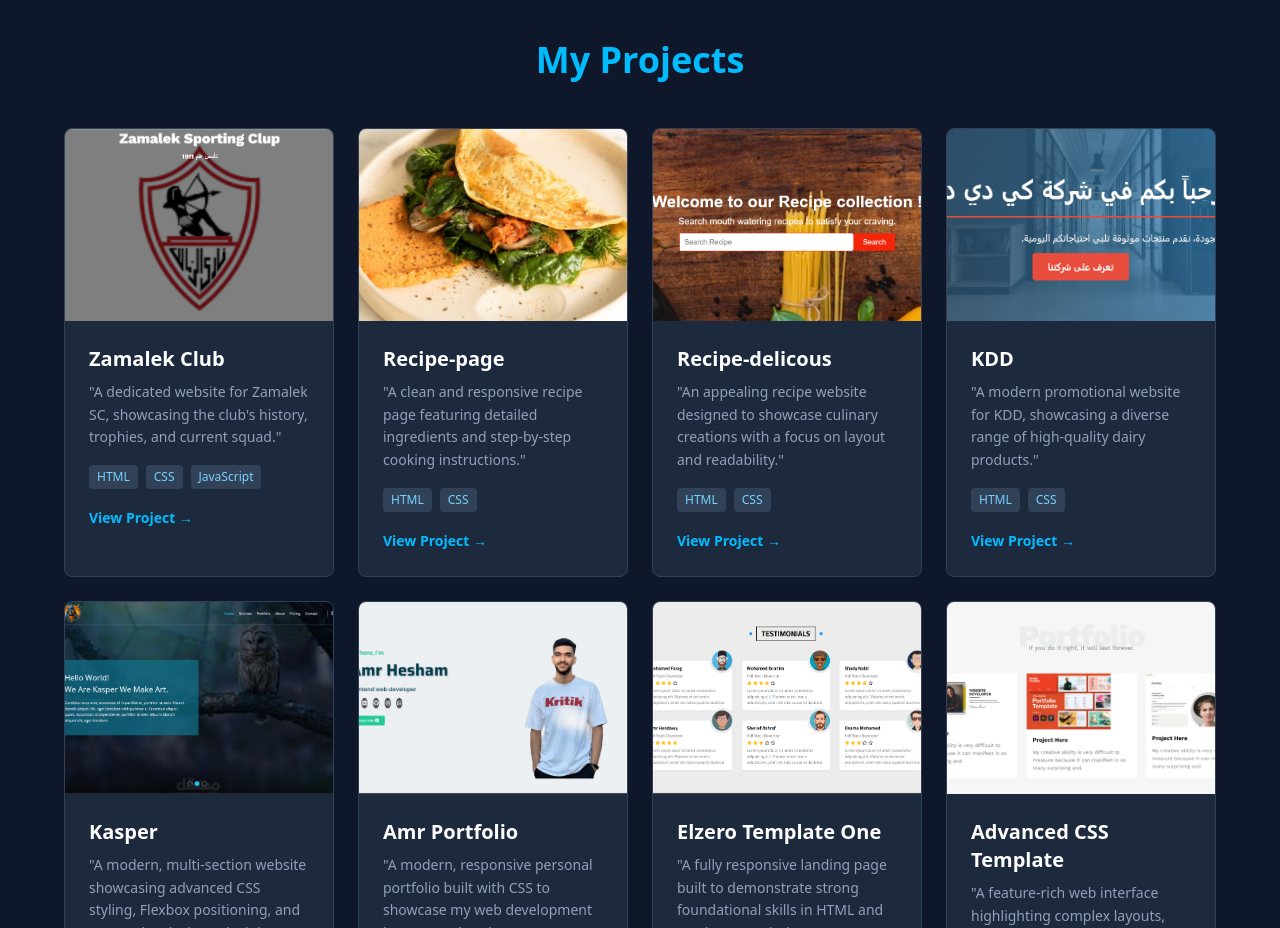
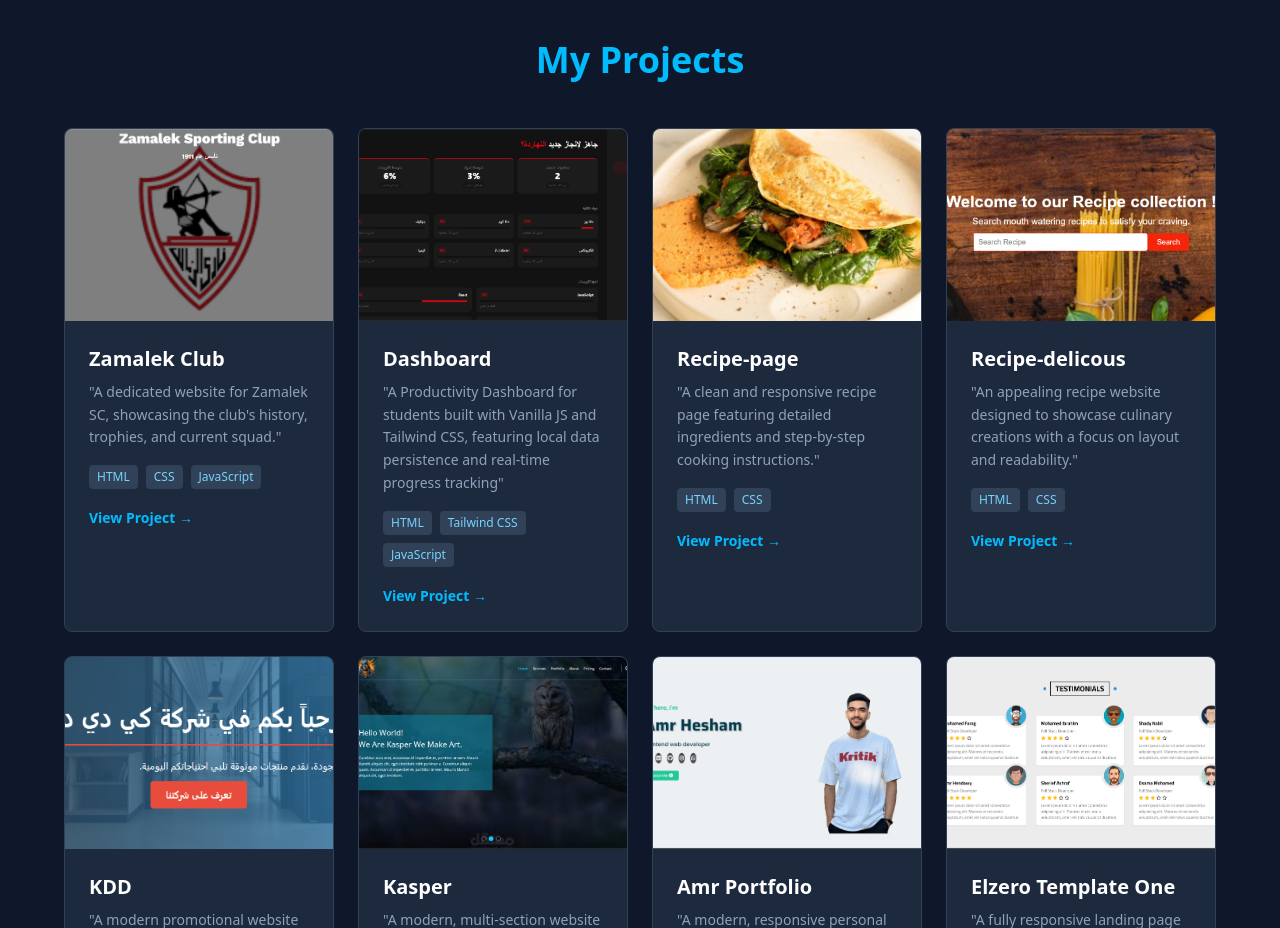
Before and after one commit to amor-44/Portfolio2, a website: page index.html in a window 1280 px wide. Shown: the part 1280-2208 px from the top of the page. Drawn offline with Linux system fonts and the light colour scheme.

Commit message:
Add Project Dashboard

```diff
--- a/index.html
+++ b/index.html
@@ -96,6 +96,22 @@
                             <span class="text-xs bg-slate-700 text-sky-300 px-2 py-1 rounded">JavaScript</span>
                         </div>
                         <a href="https://amor-44.github.io/Zaamalek/" target="_blank" class="inline-block text-sky-400 hover:text-sky-300 font-semibold text-sm transition">
+                        View Project &rarr;
+                    </a>
+                    </div>
+                </div>
+                <div class="bg-slate-800 rounded-lg overflow-hidden border border-slate-700 hover:border-sky-400 transition duration-300 hover:-translate-y-2">
+                    <img src="imgs/Project 9.png" alt="Project 1" class="w-full h-48 object-cover">
+                    <div class="p-6">
+                        <h3 class="text-xl font-bold mb-2">Dashboard</h3>
+                        <p class="text-slate-400 mb-4 text-sm leading-relaxed">
+                            "A Productivity Dashboard for students built with Vanilla JS and Tailwind CSS, featuring local data persistence and real-time progress tracking"                        </p>
+                        <div class="flex flex-wrap gap-2 mb-4">
+                            <span class="text-xs bg-slate-700 text-sky-300 px-2 py-1 rounded">HTML</span>
+                            <span class="text-xs bg-slate-700 text-sky-300 px-2 py-1 rounded">Tailwind CSS</span>
+                            <span class="text-xs bg-slate-700 text-sky-300 px-2 py-1 rounded">JavaScript</span>
+                        </div>
+                        <a href="https://dashboard-maro.vercel.app/" target="_blank" class="inline-block text-sky-400 hover:text-sky-300 font-semibold text-sm transition">
                         View Project &rarr;
                     </a>
                     </div>
```
Also changed, not shown: imgs/Project 9.png (added).
